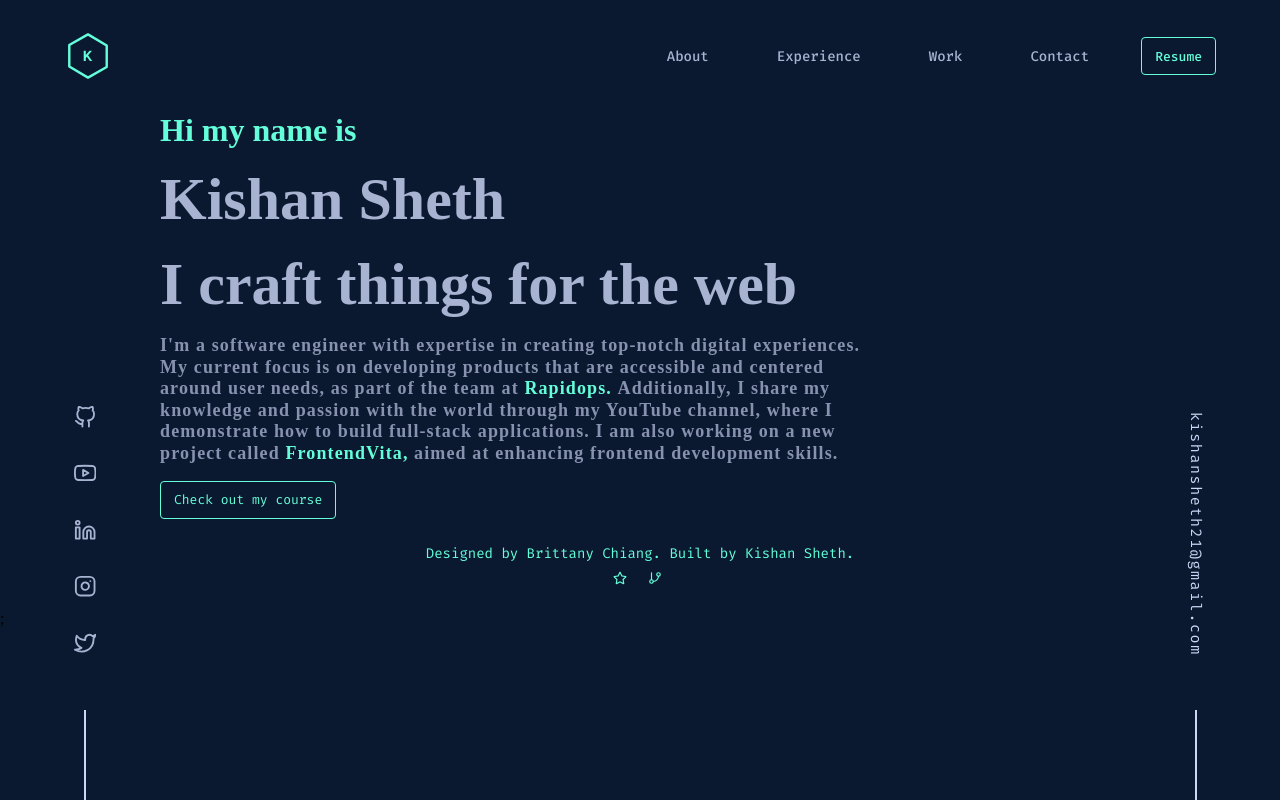
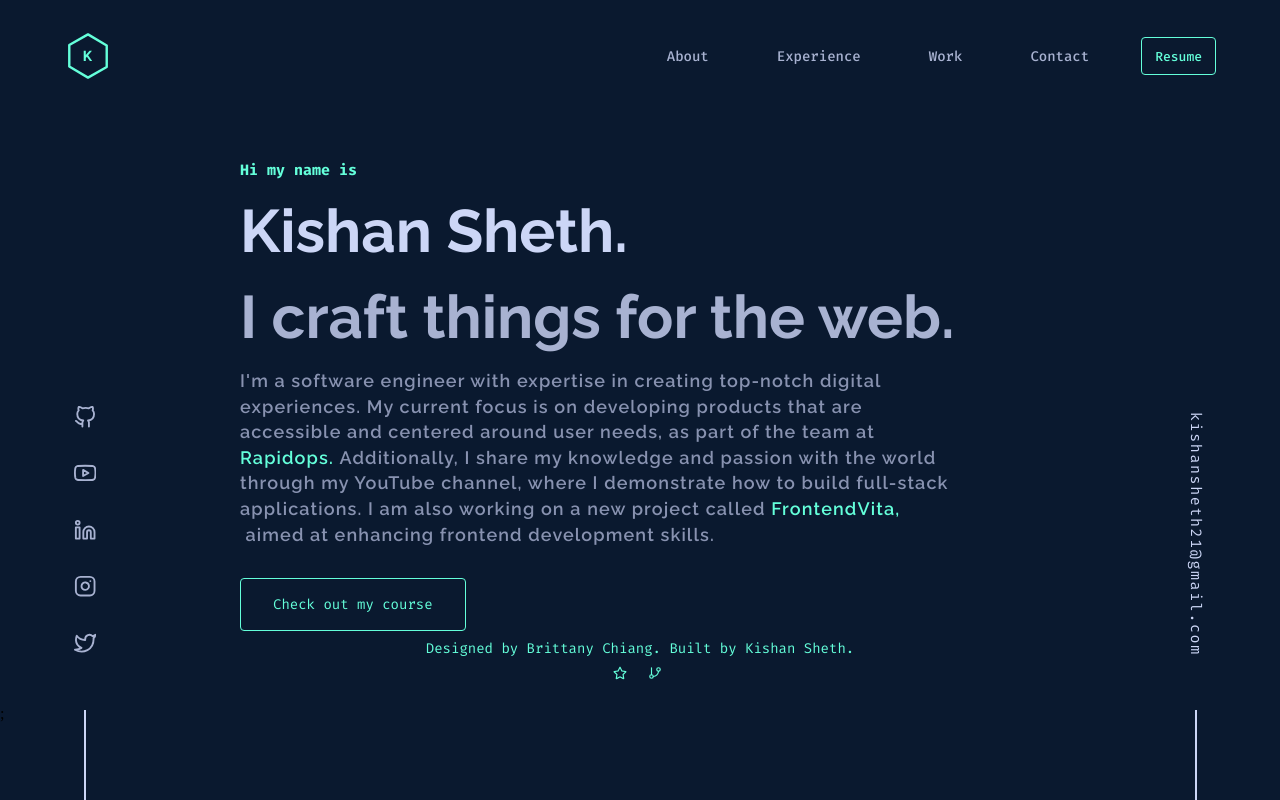
Before and after one commit to koolkishan/nextjs-portfolio, a Next.js app: page / in a window 1280 px wide. Built offline with nearby package versions, Linux system fonts and the light colour scheme; no server answers.

Commit message:
Completed the hero section.

```diff
--- a/src/scss/components/_link.scss
+++ b/src/scss/components/_link.scss
@@ -15,10 +15,14 @@
     transform-origin: bottom right;
     transition: transform 0.25s ease-out;
   }
-  &:hover {
+  &:hover,
+  &:focus {
     &::after {
       transform: scaleX(1);
       transform-origin: bottom left;
     }
   }
+  &:focus {
+    outline: none;
+  }
 }
--- a/src/scss/sections/_hero.scss
+++ b/src/scss/sections/_hero.scss
@@ -1,24 +1,37 @@
 .hero {
-  margin: 0 10rem;
+  margin: 0 15rem;
+  margin-top: 3rem;
   display: flex;
   flex-direction: column;
   align-items: flex-start;
   gap: 1rem;
   &-title {
     color: var(--theme-color);
-    // font-size: 14px;
+    font-size: 15px;
+    font-family: var(--fira-code);
   }
   &-title-large {
+    font-size: 60px;
+    font-family: var(--raleway);
+    color: var(--light-slate);
+  }
+  &-title-sub {
     color: var(--lightest-slate);
-    font-size: 60px;
   }
-
   &-text {
     color: var(--slate);
-    margin-right: 25%;
+    margin-right: 10%;
     font-size: 18px;
     letter-spacing: 0.07rem;
-    line-height: 1.2em;
+    line-height: 1.6rem;
     font-weight: 600;
+    font-family: var(--raleway);
+  }
+  &-button {
+    margin-top: 2rem;
+    .btn {
+      padding: 1rem 2rem;
+      font-size: 14px;
+    }
   }
 }
--- a/src/sections/Hero.tsx
+++ b/src/sections/Hero.tsx
@@ -6,8 +6,10 @@ function Hero() {
   return (
     <div className="hero">
       <h1 className="hero-title">Hi my name is</h1>
-      <h2 className="hero-title-large">Kishan Sheth</h2>
-      <h3 className="hero-title-large">I craft things for the web</h3>
+      <h2 className="hero-title-large">Kishan Sheth.</h2>
+      <h3 className="hero-title-large hero-title-sub">
+        I craft things for the web.
+      </h3>
       <p className="hero-text">
         I&apos;m a software engineer with expertise in creating top-notch
         digital experiences. My current focus is on developing products that are
@@ -23,10 +25,12 @@ function Hero() {
         </Link>
         &nbsp;aimed at enhancing frontend development skills.
       </p>
-      <Button
-        text="Check out my course"
-        link="https://youtube.com/kishansheth21"
-      />
+      <div className="hero-button">
+        <Button
+          text="Check out my course"
+          link="https://youtube.com/kishansheth21"
+        />
+      </div>
     </div>
   );
 }
```
